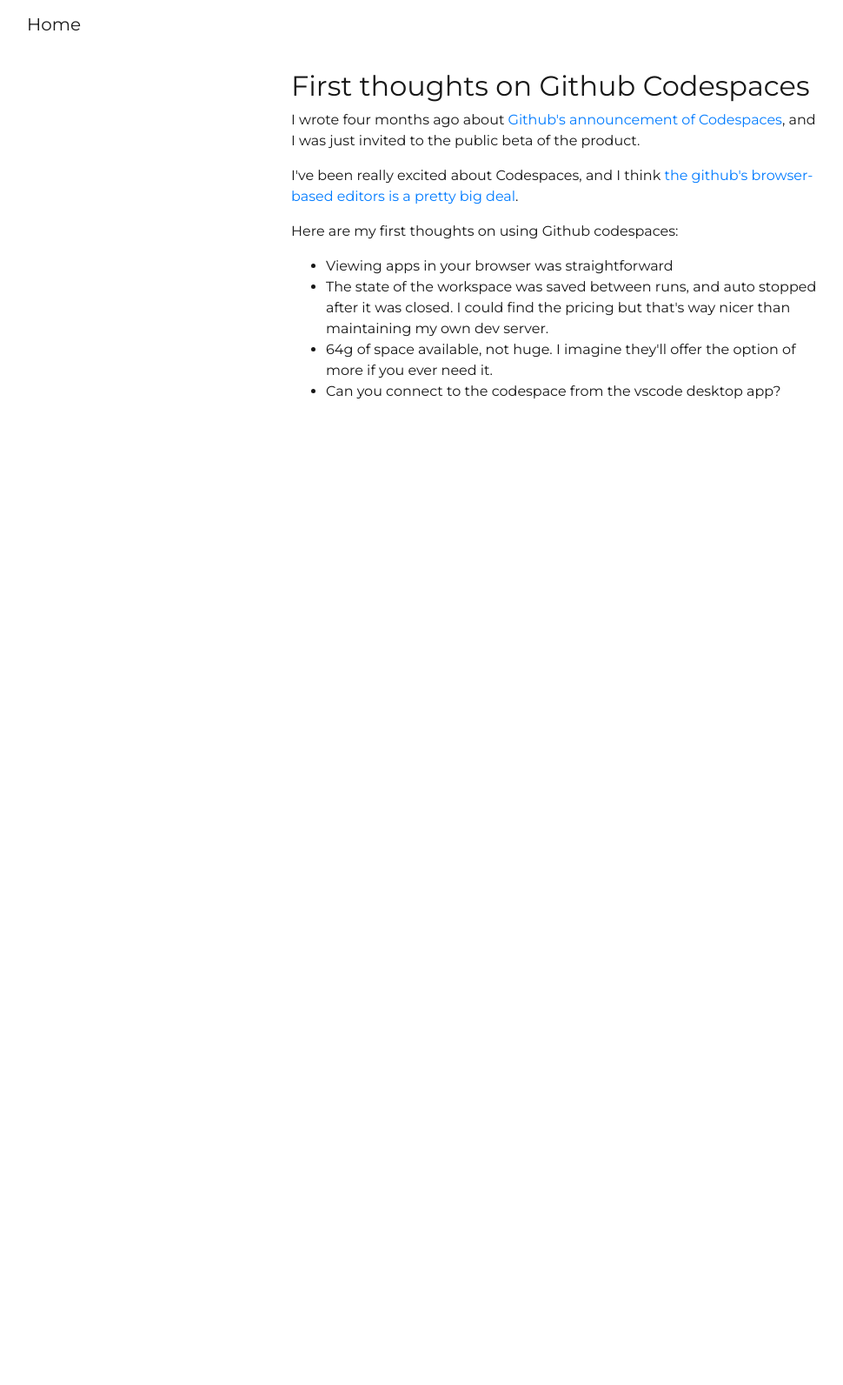
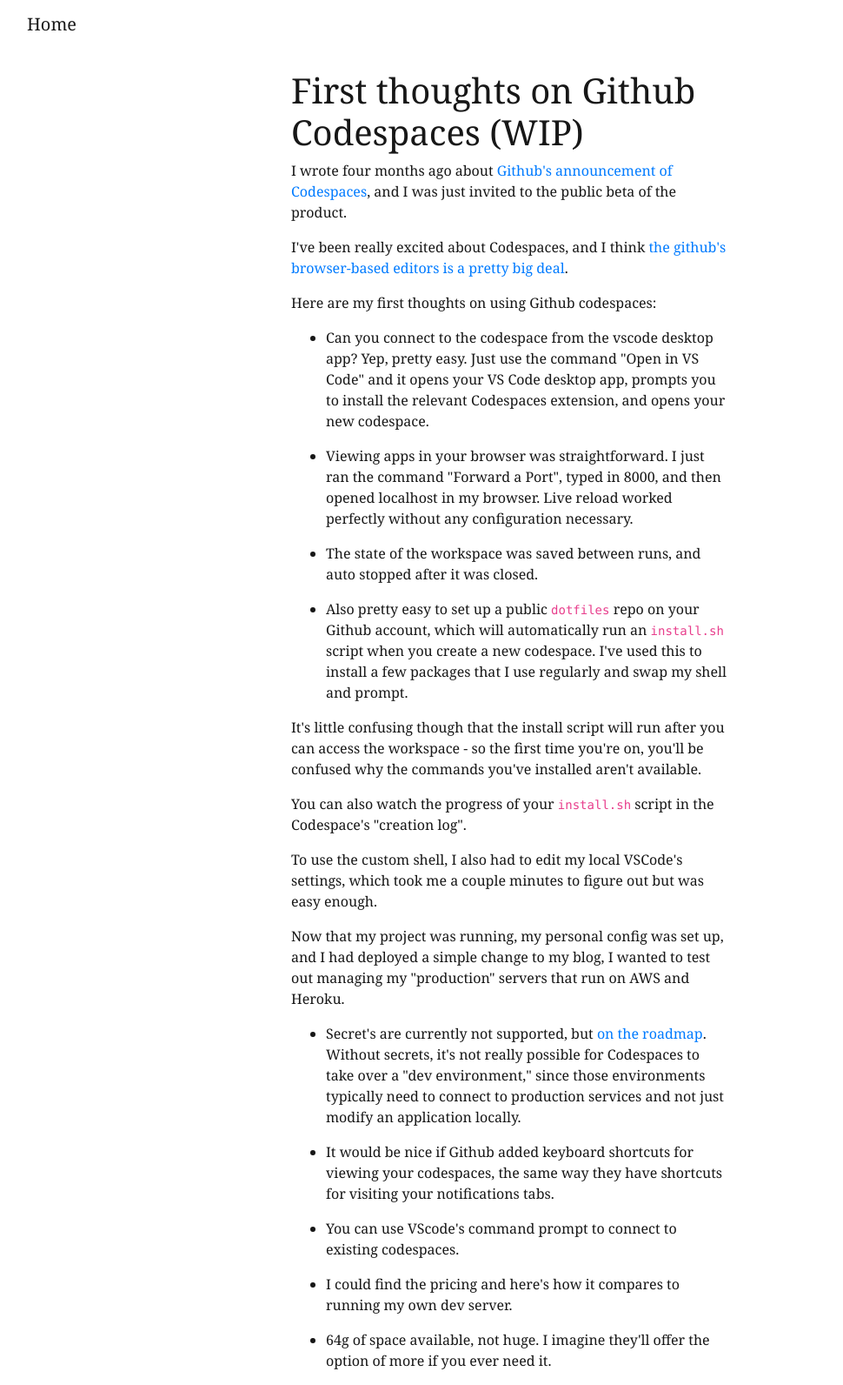
Before and after one commit to tjwaterman99/tjwaterman99, an MkDocs documentation site: the page built from docs/github_codespaces.md, in a window 1280 px wide. Shown: the whole page at 87% size, without its empty margins (0-970 px from the left). Built offline with MkDocs 1.6.1, drawn with Linux system fonts in a browser that asks for light colours; nearby versions of some CDN libraries; before the commit the page ends 900 px from its top, so only the background shows below that.

Commit message:
WIP Codespaces test

```diff
--- a/docs/github_codespaces.md
+++ b/docs/github_codespaces.md
@@ -1,4 +1,4 @@
-## First thoughts on Github Codespaces
+# First thoughts on Github Codespaces (WIP)
 
 I wrote four months ago about [Github's announcement of Codespaces](https://www.corbettanalytics.com/github-announces-codespaces-a-web-based-ide/), and I was just invited to the public beta of the product.
 
@@ -6,7 +6,28 @@ I've been really excited about Codespaces, and I think [the github's browser-bas
 
 Here are my first thoughts on using Github codespaces:
 
-- Viewing apps in your browser was straightforward
-- The state of the workspace was saved between runs, and auto stopped after it was closed. I could find the pricing but that's way nicer than maintaining my own dev server.
+- Can you connect to the codespace from the vscode desktop app? Yep, pretty easy. Just use the command "Open in VS Code" and it opens your VS Code desktop app, prompts you to install the relevant Codespaces extension, and opens your new codespace.
+
+- Viewing apps in your browser was straightforward. I just ran the command "Forward a Port", typed in 8000, and then opened localhost in my browser. Live reload worked perfectly without any configuration necessary.
+
+- The state of the workspace was saved between runs, and auto stopped after it was closed.
+
+- Also pretty easy to set up a public `dotfiles` repo on your Github account, which will automatically run an `install.sh` script when you create a new codespace. I've used this to install a few packages that I use regularly and swap my shell and prompt.
+
+It's little confusing though that the install script will run after you can access the workspace - so the first time you're on, you'll be confused why the commands you've installed aren't available.
+
+You can also watch the progress of your `install.sh` script in the Codespace's "creation log".
+
+To use the custom shell, I also had to edit my local VSCode's settings, which took me a couple minutes to figure out but was easy enough.
+
+Now that my project was running, my personal config was set up, and I had deployed a simple change to my blog, I wanted to test out managing my "production" servers that run on AWS and Heroku.
+
+- Secret's are currently not supported, but [on the roadmap](https://github.community/t/secrets-support-in-github-codespaces/131984). Without secrets, it's not really possible for Codespaces to take over a "dev environment," since those environments typically need to connect to production services and not just modify an application locally.
+
+- It would be nice if Github added keyboard shortcuts for viewing your codespaces, the same way they have shortcuts for visiting your notifications tabs.
+
+- You can use VScode's command prompt to connect to existing codespaces.
+
+- I could find the pricing and here's how it compares to running my own dev server.
+
 - 64g of space available, not huge. I imagine they'll offer the option of more if you ever need it.
-- Can you connect to the codespace from the vscode desktop app?
--- a/mkdocs.yml
+++ b/mkdocs.yml
@@ -10,4 +10,4 @@ markdown_extensions:
         emoji_generator: !!python/name:materialx.emoji.to_svg
 
 nav:
-    - 'newpost.md'
+    - 'github_codespaces.md'
--- a/theme/base.html
+++ b/theme/base.html
@@ -11,7 +11,7 @@
     <link rel="stylesheet" href="https://maxcdn.bootstrapcdn.com/bootstrap/4.0.0/css/bootstrap.min.css" integrity="sha384-Gn5384xqQ1aoWXA+058RXPxPg6fy4IWvTNh0E263XmFcJlSAwiGgFAW/dAiS6JXm" crossorigin="anonymous">
     <script src="https://maxcdn.bootstrapcdn.com/bootstrap/4.0.0/js/bootstrap.min.js" integrity="sha384-JZR6Spejh4U02d8jOt6vLEHfe/JQGiRRSQQxSfFWpi1MquVdAyjUar5+76PVCmYl" crossorigin="anonymous"></script>
 
-    <link href="https://fonts.googleapis.com/css2?family=Montserrat:ital,wght@0,400;0,700;1,400&display=swap" rel="stylesheet">
+    <link href="https://fonts.googleapis.com/css2?family=Crimson+Text:ital,wght@0,400;0,600;1,400;1,600&display=swap" rel="stylesheet">
 
     <link href="{{ 'css/base.css' | url }}" rel="stylesheet">
     {% block css %}
--- a/theme/css/base.css
+++ b/theme/css/base.css
@@ -1,5 +1,5 @@
 body {
-    font-family: 'Montserrat', sans-serif;
+    font-family: "Crimson", Georgia, "Times New Roman", Times, serif;
     color: rgb(23, 23, 23);
 }
 
--- a/theme/main.html
+++ b/theme/main.html
@@ -19,7 +19,7 @@
         </nav>
         {% if page.is_homepage %}
         <div class="row">
-            <div class="col-md-6 offset-md-3">
+            <div class="col-lg-8 offset-lg-2 col-xl-4 offset-xl-4">
             <img class="profile-photo rounded-circle mx-auto d-block" src="/img/profile.jpg"></img>
             <h1 class="my-4">Tom Waterman</h1>
             <div class="contacts text-center my-2">
@@ -37,15 +37,15 @@
                 </span>
             </div>
             {{ page.content }}
-            <!-- <h3>Articles</h3>
+            <h3>Articles</h3>
             {% for link in nav %}
             <a href="{{ link.url }}">{{ link.title }}</a>
-            {% endfor %} -->
+            {% endfor %}
             </div>
         </div>
         {% else %}
         <div class="row">
-            <div class="col-md-6 offset-md-3">{{ page.content }}</div>
+            <div class="col-lg-8 offset-lg-2 col-xl-5 offset-xl-3">{{ page.content }}</div>
         </div>
         {% endif %}
     </div>
```
